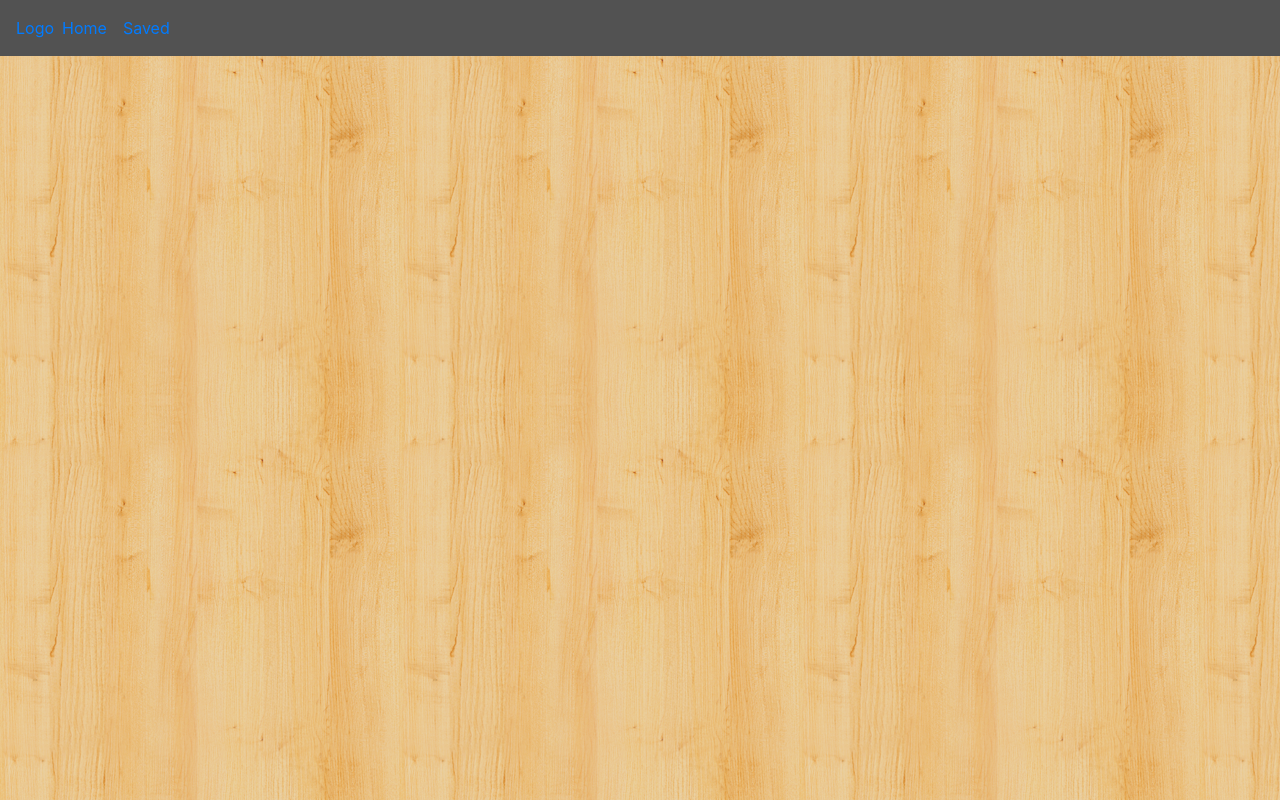
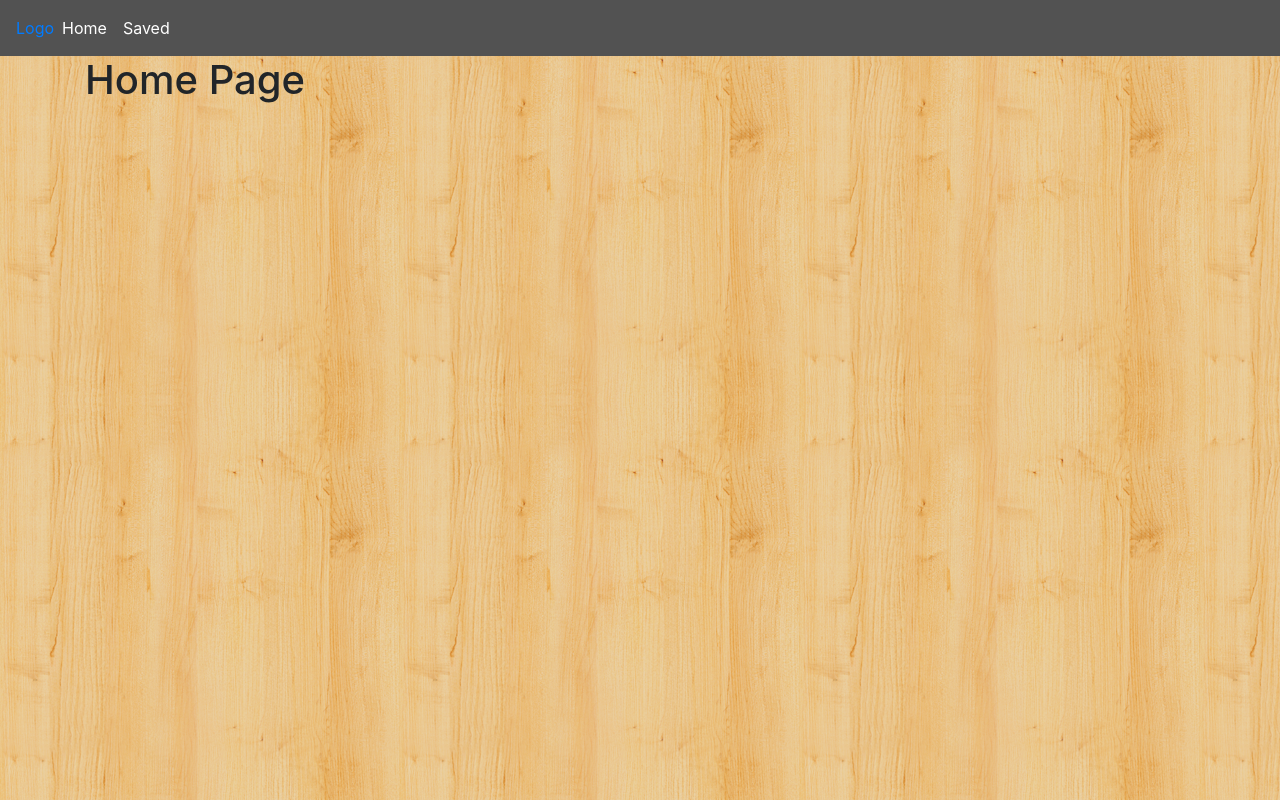
Before and after one commit to austindickey/google-books, a React (Create React App) app in the folder books/: page / in a window 1280 px wide. Shown: the top 800 px of the page. Built offline with nearby package versions, Linux system fonts and the light colour scheme.

Commit message:
adding a home page, and a saved page, and correctly linking everything together

```diff
--- a/books/package.json
+++ b/books/package.json
@@ -8,6 +8,7 @@
     "@testing-library/user-event": "^7.1.2",
     "react": "^16.13.1",
     "react-dom": "^16.13.1",
+    "react-router-dom": "^5.1.2",
     "react-scripts": "3.4.1"
   },
   "scripts": {
--- a/books/public/css/style.css
+++ b/books/public/css/style.css
@@ -13,6 +13,15 @@ body {
 .navbar {
     background-color: #525252;
     color: #fff;
+}
+
+.navbar-nav a {
+    color: #fff;
+}
+
+.navbar-nav a:hover {
+    text-decoration: none;
+    color: #F66363;
 }
 
 /* =================================
--- a/books/src/App.js
+++ b/books/src/App.js
@@ -1,8 +1,19 @@
 import React from 'react'
-import BookDisplay from './components/BookDisplay'
+import { BrowserRouter as Router, Route } from "react-router-dom"
+import Navbar from "./components/Navbar"
+import Home from "./components/pages/Home"
+import Saved from "./components/pages/Saved"
 
 function App() {
-  return <BookDisplay></BookDisplay>
+  return (
+    <Router>
+    <div>
+      <Navbar />
+      <Route exact path="/" component={Home} />
+      <Route exact path="/saved" component={Saved} />
+    </div>
+  </Router>
+  )
 }
 
 export default App
--- /dev/null
+++ b/books/src/components/BookSearch.js
@@ -0,0 +1,22 @@
+import React from "react"
+import Container from "./Container"
+
+class BookSearch extends React.Component {
+    state = {
+
+    }
+
+    render() {
+        return (
+            <Container>
+                <div className="contentHolder">
+
+                    <h1>Home Page</h1>
+
+                </div>
+            </Container>
+        )
+    }
+}
+
+export default BookSearch
--- a/books/src/components/Navbar.js
+++ b/books/src/components/Navbar.js
@@ -1,4 +1,5 @@
 import React from "react"
+import { Link } from "react-router-dom"
 
 function Navbar() {
   return (
@@ -7,8 +8,12 @@ function Navbar() {
         Logo {/* <img src={window.location.origin + "/img/logo.png"} alt="Logo"/> */}
       </a>
       <div className="navbar-nav">
-        <a className="nav-item nav-link active" href="/">Home</a>
-        <a className="nav-item nav-link" href="/saved">Saved</a>
+        <Link to="/" className={window.location.pathname === "/" ? "nav-link active" : "nav-link"}>
+          Home
+        </Link>
+        <Link to="/saved" className={window.location.pathname === "/saved" ? "nav-link active" : "nav-link"}>
+          Saved
+        </Link>
       </div>
     </nav>
   )
--- a/books/src/components/BookDisplay.js
+++ b/books/src/components/ShowSaved.js
@@ -1,7 +1,7 @@
 import React from "react"
 import Container from "./Container"
 
-class BookDisplay extends React.Component {
+class ShowSaved extends React.Component {
     state = {
 
     }
@@ -9,10 +9,14 @@ class BookDisplay extends React.Component {
     render() {
         return (
             <Container>
-                <div className="contentHolder"></div>
+                <div className="contentHolder">
+
+                    <h1>Saved Page</h1>
+
+                </div>
             </Container>
         )
     }
 }
 
-export default BookDisplay
+export default ShowSaved
--- /dev/null
+++ b/books/src/components/pages/Home.js
@@ -0,0 +1,12 @@
+import React from "react"
+import BookSearch from "../BookSearch"
+
+function Home() {
+  return (
+
+    <BookSearch />
+
+  )
+}
+
+export default Home
--- /dev/null
+++ b/books/src/components/pages/Saved.js
@@ -0,0 +1,12 @@
+import React from "react"
+import ShowSaved from "../ShowSaved"
+
+function Saved() {
+  return (
+
+    <ShowSaved />
+
+  )
+}
+
+export default Saved
--- a/books/src/index.js
+++ b/books/src/index.js
@@ -1,12 +1,10 @@
 import React from 'react'
 import ReactDOM from 'react-dom'
 import App from './App'
-import Navbar from './components/Navbar'
 import Footer from './components/Footer'
 
 ReactDOM.render(
   <React.StrictMode>
-    <Navbar></Navbar>
     <App />
     <Footer></Footer>
   </React.StrictMode>,
```
Also changed, not shown: 1 other file (tests, documents, lock files or other folders).
